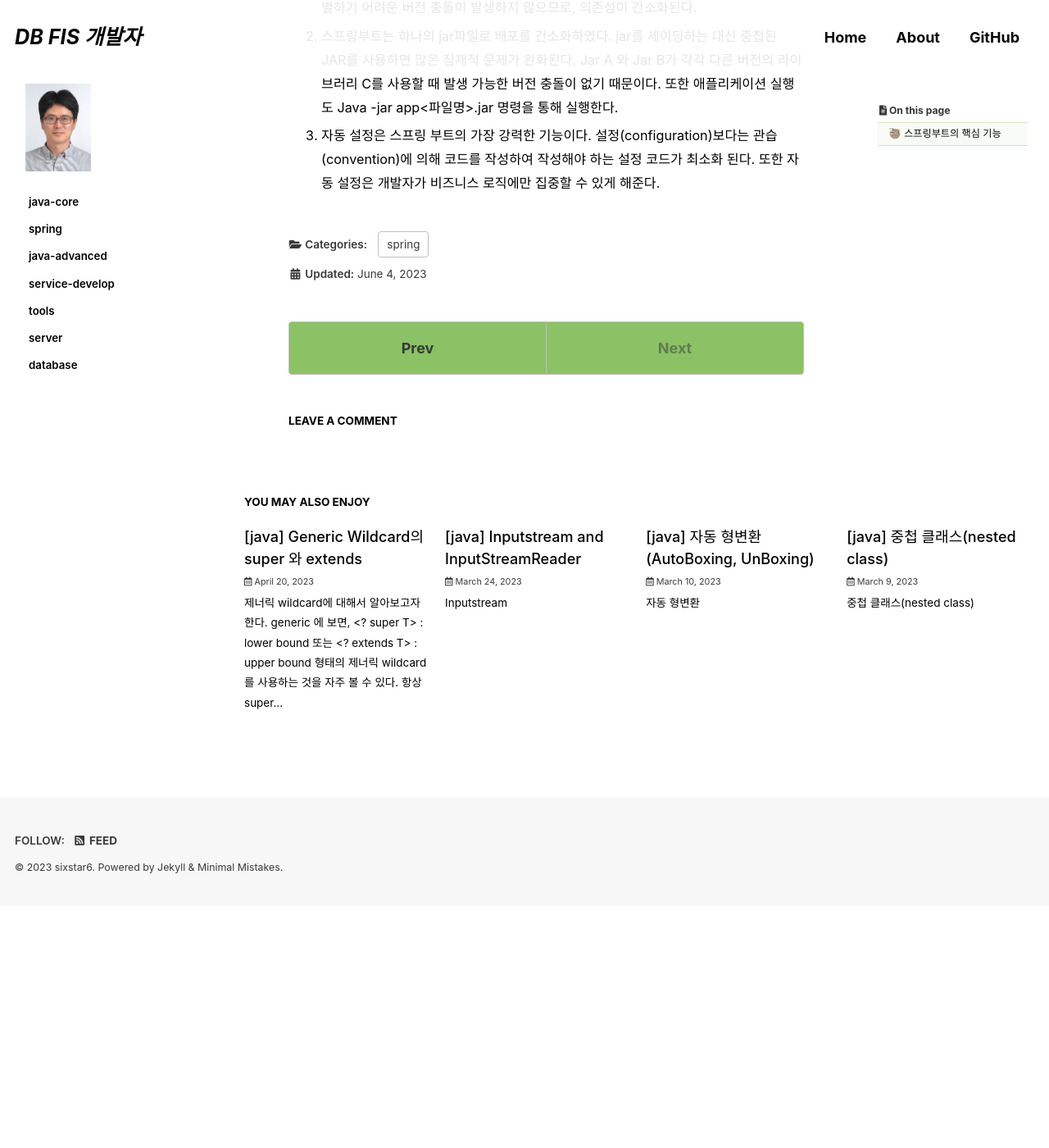
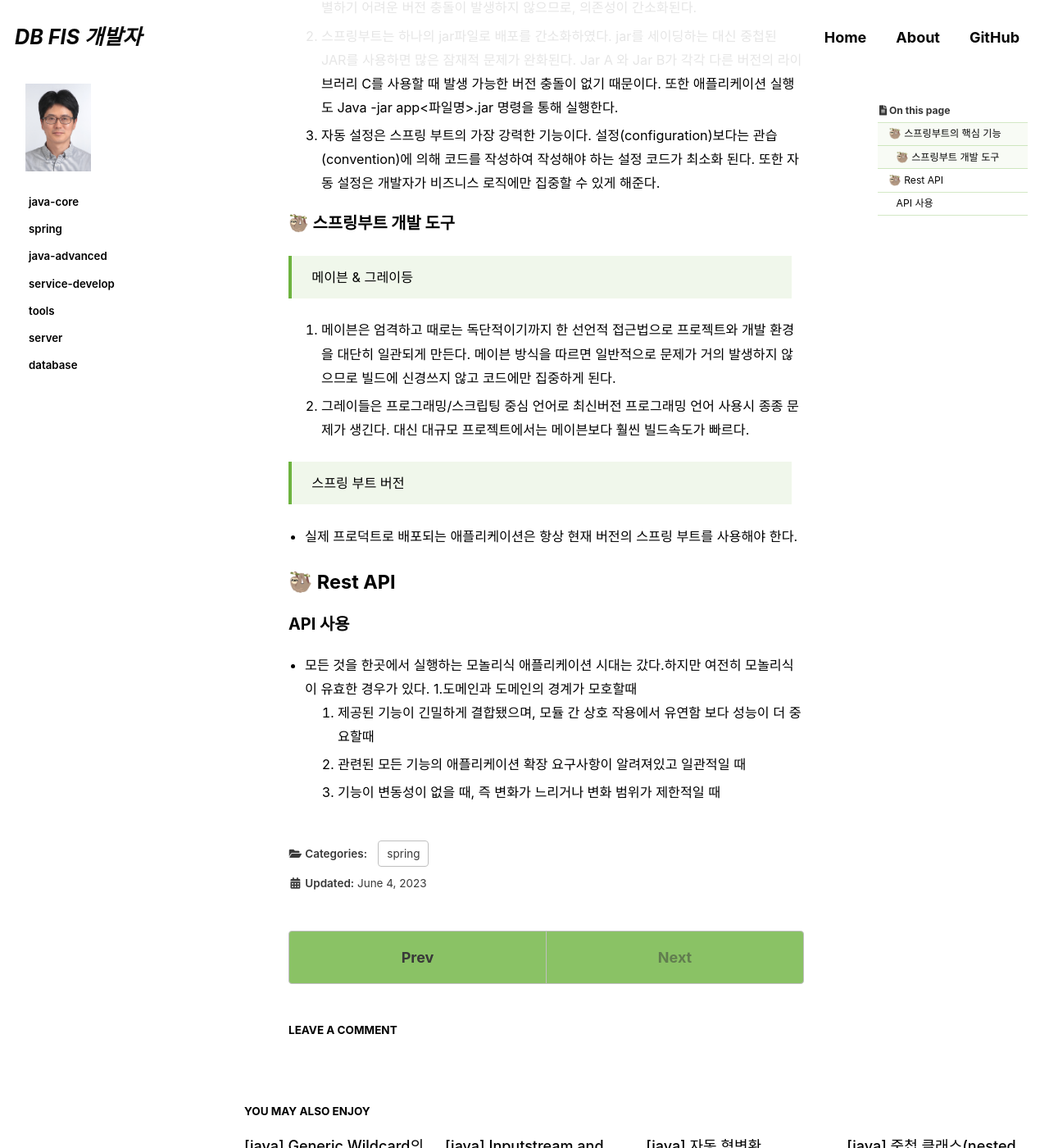
Before and after one commit to 190726/190726.github.io, a Jekyll site: the page built from _posts/2023-06-04-spring_boot.md, in a window 1280 px wide and 1400 px high, scrolled down 532 px. Shown: the whole window at 82% size. Built offline with Jekyll 4.4.1, drawn with Linux system fonts in a browser that asks for light colours; cached includes are drawn as plain includes; some web fonts are replaced; comment, search, counter and statistics services are not loaded; before the commit the page ends 1637 px from its top, so only the background shows below that.

Commit message:
Update 2023-06-04-spring_boot.md

```diff
--- a/_posts/2023-06-04-spring_boot.md
+++ b/_posts/2023-06-04-spring_boot.md
@@ -26,3 +26,24 @@ last_modified_at: 2023-06-04
  2. 스프링부트는 하나의 jar파일로 배포를 간소화하였다. jar를 세이딩하는 대신 중첩된 JAR를 사용하면 많은 잠재적 문제가 완화된다. Jar A 와 Jar B가 각각 다른 버전의 라이브러리 C를 사용할 때 발생 가능한 버전 충돌이 없기 때문이다. 또한 애플리케이션 실행도 Java -jar app<파일명>.jar 명령을 통해 실행한다.
 
  3. 자동 설정은 스프링 부트의 가장 강력한 기능이다. 설정(configuration)보다는 관습(convention)에 의해 코드를 작성하여 작성해야 하는 설정 코드가 최소화 된다. 또한 자동 설정은 개발자가 비즈니스 로직에만 집중할 수 있게 해준다.
+
+### 🦥 스프링부트 개발 도구
+
+> 메이븐 & 그레이등
+
+  1. 메이븐은 엄격하고 때로는 독단적이기까지 한 선언적 접근법으로 프로젝트와 개발 환경을 대단히 일관되게 만든다. 메이븐 방식을 따르면 일반적으로 문제가 거의 발생하지 않으므로 빌드에 신경쓰지 않고 코드에만 집중하게 된다.
+  2. 그레이들은 프로그래밍/스크립팅 중심 언어로 최신버전 프로그래밍 언어 사용시 종종 문제가 생긴다. 대신 대규모 프로젝트에서는 메이븐보다 훨씬 빌드속도가 빠르다.
+
+ > 스프링 부트 버전
+
+  - 실제 프로덕트로 배포되는 애플리케이션은 항상 현재 버전의 스프링 부트를 사용해야 한다.
+
+## 🦥 Rest API
+
+### API 사용
+
+  - 모든 것을 한곳에서 실행하는 모놀리식 애플리케이션 시대는 갔다.하지만 여전히 모놀리식이 유효한 경우가 있다.
+  1.도메인과 도메인의 경계가 모호할때
+  2. 제공된 기능이 긴밀하게 결합됐으며, 모듈 간 상호 작용에서 유연함 보다 성능이 더 중요할때
+  3. 관련된 모든 기능의 애플리케이션 확장 요구사항이 알려져있고 일관적일 때
+  4. 기능이 변동성이 없을 때, 즉 변화가 느리거나 변화 범위가 제한적일 때
```
